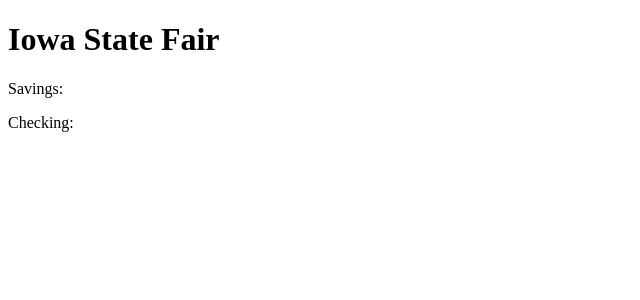
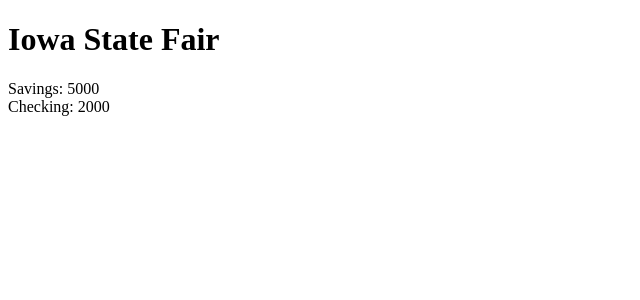
Before and after one commit to MaoZheng87/Banking-Kata, an Angular app in the folder banking-frontend/: page / in a window 1280 px wide. Shown: the top 300 px of the page, without its empty margins (0-640 px from the left). Built offline with nearby package versions, Linux system fonts and the light colour scheme.

Commit message:
Add values to properties.

```diff
--- a/banking-frontend/src/app/features/account-balance/account-balance.component.html
+++ b/banking-frontend/src/app/features/account-balance/account-balance.component.html
@@ -1,9 +1,9 @@
 <div>
   <span name="savingsBalanceLabel">Savings: </span>
-  <p name="savingsBalance"> {{savingsBalance}} </p>
+  <span name="savingsBalance"> {{savingsBalance}} </span>
 </div>
 
 <div>
   <span name="checkingBalanceLabel">Checking: </span>
-  <p name="checkingBalance"> {{checkingBalance}} </p>
+  <span name="checkingBalance"> {{checkingBalance}} </span>
 </div>
--- a/banking-frontend/src/app/features/account-balance/account-balance.component.ts
+++ b/banking-frontend/src/app/features/account-balance/account-balance.component.ts
@@ -12,6 +12,8 @@
   constructor() { }
 
   ngOnInit() {
+    this.savingsBalance = 5000;
+    this.checkingBalance = 2000;
   }
 
 }
```
